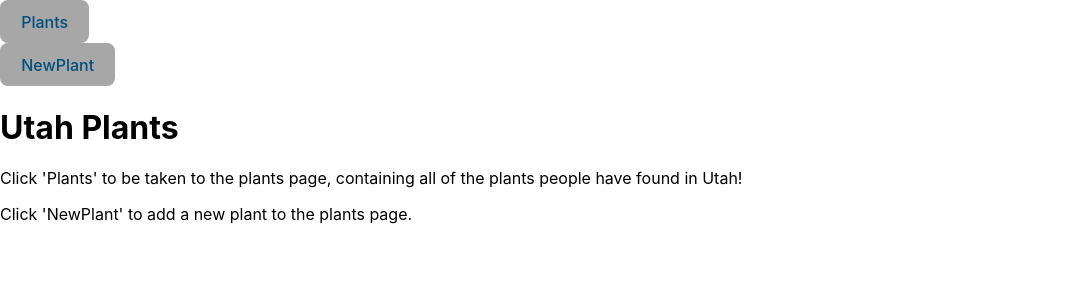
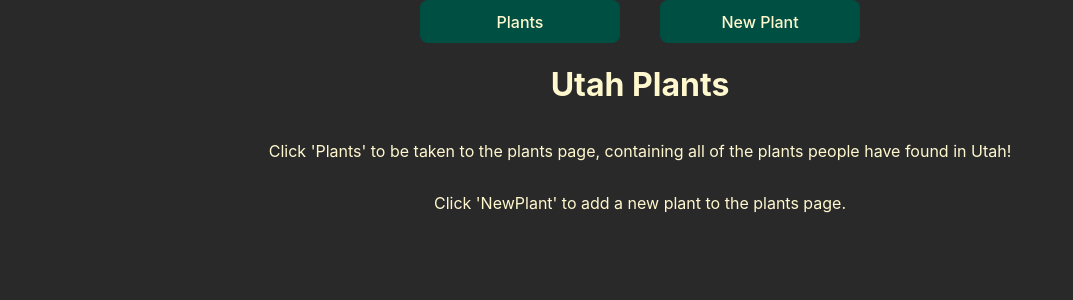
Before and after one commit to Varuna3/NoDB, a React (Vite) app: page / in a window 1280 px wide. Shown: the top 300 px of the page, without its empty margins (0-1073 px from the left). Built offline with nearby package versions, Linux system fonts and the light colour scheme.

Commit message:
fix buttons, begin to add styling

```diff
--- a/src/App.jsx
+++ b/src/App.jsx
@@ -5,28 +5,30 @@ import axios from 'axios'
 
 const App = () => {
   return (
-    <BrowserRouter>
+    <BrowserRouter class='main'>
       <div id='routes'>
-        <button>
-          <Link to='/plants'>Plants</Link>
-        </button>
+        <Link to='/plants'>
+          <button className='route-buttons' action='/plants'>
+            Plants
+          </button>
+        </Link>
         <br></br>
-        <button>
-          <Link to='/newplant'>NewPlant</Link>
-        </button>
+        <Link to='/newplant'>
+          <button className='route-buttons'>New Plant</button>
+        </Link>
       </div>
       <Routes>
         <Route
           path='/'
           element={
-            <>
+            <div className='main-body'>
               <h1>Utah Plants</h1>
               <p>
                 Click 'Plants' to be taken to the plants page, containing all of
                 the plants people have found in Utah!
               </p>
               <p>Click 'NewPlant' to add a new plant to the plants page.</p>
-            </>
+            </div>
           }
         />
         <Route path='/plants' element={<Plants />} />
@@ -86,7 +88,7 @@ const Plants = () => {
     )
   })
 
-  return <>{arr}</>
+  return <div className='plants-container'>{arr}</div>
 }
 
 const NewPlant = () => {
--- a/src/index.css
+++ b/src/index.css
@@ -1,10 +1,29 @@
 :root {
   font-family: Inter, system-ui, Avenir, Helvetica, Arial, sans-serif;
+  width: 100vw;
+  height: 100vh;
+  display: flex;
+  justify-content: space-around;
+  background-color: rgb(41, 41, 41);
+  color: rgb(255, 248, 207);
+}
+
+#routes {
+  display: flex;
+  flex-direction: row;
+  gap: 20px;
+  justify-content: center;
+}
+
+.main-body {
+  display: flex;
+  align-items: center;
+  flex-direction: column;
 }
 
 a {
   font-weight: 500;
-  color: #004f7d;
+  color: rgb(255, 248, 207);
   text-decoration: inherit;
 }
 
@@ -13,20 +32,28 @@ body {
   display: flex;
 }
 
-button {
-  color: #004f7d;
+.route-buttons {
+  width: 200px;
+  color: rgb(255, 248, 207);
   border-radius: 8px;
   border: 2px solid transparent;
   padding: 0.6em 1.2em;
   font-size: 1em;
   font-weight: 500;
   font-family: inherit;
-  background-color: #a7a7a7;
+  background-color: #004f43;
   cursor: pointer;
   transition: border-color 0.25s;
 }
-button:hover {
-  border-color: #83deff;
+.route-buttons:hover {
+  border-color: #68ffb9;
+}
+
+.plants-container {
+  display: flex;
+  width: 100vw;
+  flex-wrap: wrap;
+  gap: 5vw;
 }
 
 img {
@@ -53,7 +80,3 @@ img {
 .card-foot button:hover {
   border-color: green;
 }
-/* #routes {
-  width: 200px;
-  height: 200px;
-} */
```
Also changed, not shown: app.js (+24 -0 lines).
